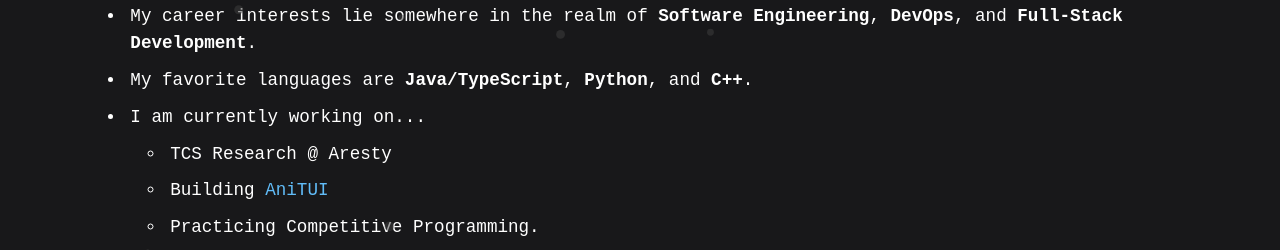
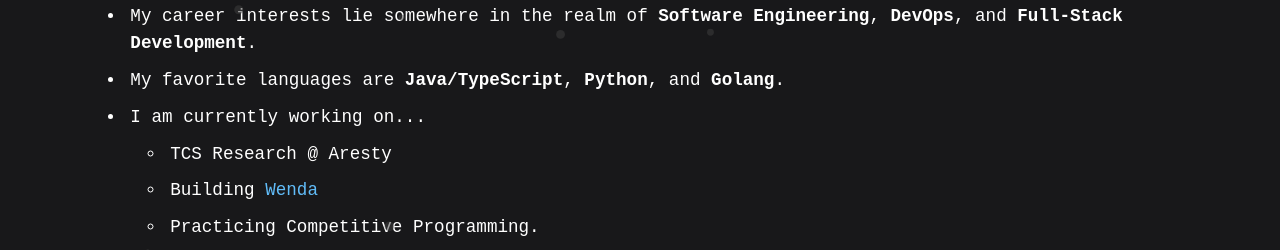
Before and after one commit to cakoshakib/personal-site, a React (Create React App) app: page /about in a window 1280 px wide. Shown: the part 216-466 px from the top of the page. Built offline with nearby package versions, Linux system fonts and the light colour scheme.

Commit message:
Wenda Golang

```diff
--- a/src/components/About.tsx
+++ b/src/components/About.tsx
@@ -31,13 +31,13 @@
         </li>
         <li>
           My favorite languages are <b>Java/TypeScript</b>, <b>Python</b>, and{" "}
-          <b>C++</b>.
+          <b>Golang</b>.
         </li>
         <li>I am currently working on...</li>
         <ul>
           <li>TCS Research @ Aresty</li>
           <li>
-            Building <a href="https://github.com/cakoshakib/ani-tui">AniTUI</a>
+            Building <a href="https://github.com/ProjectWenda/wenda-backend">Wenda</a>
           </li>
           <li>Practicing Competitive Programming.</li>
         </ul>
```
Also changed, not shown: 1 other file (tests, documents, lock files or other folders).
